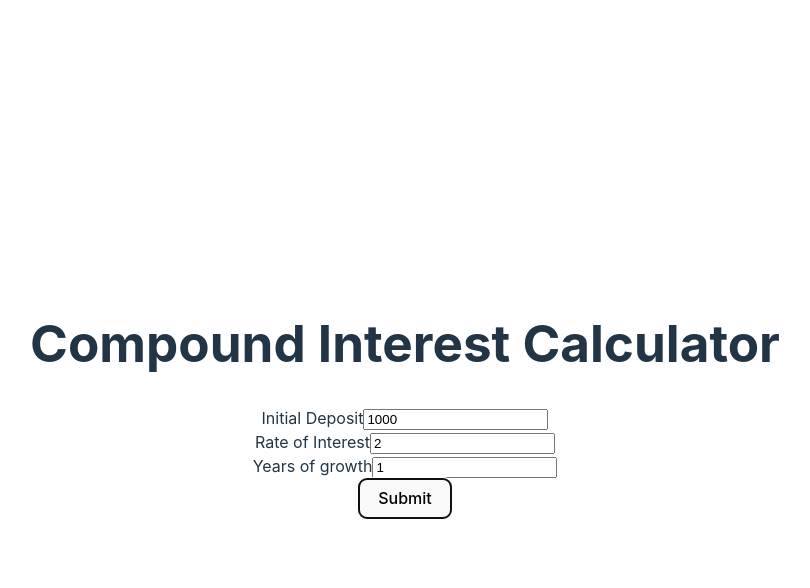
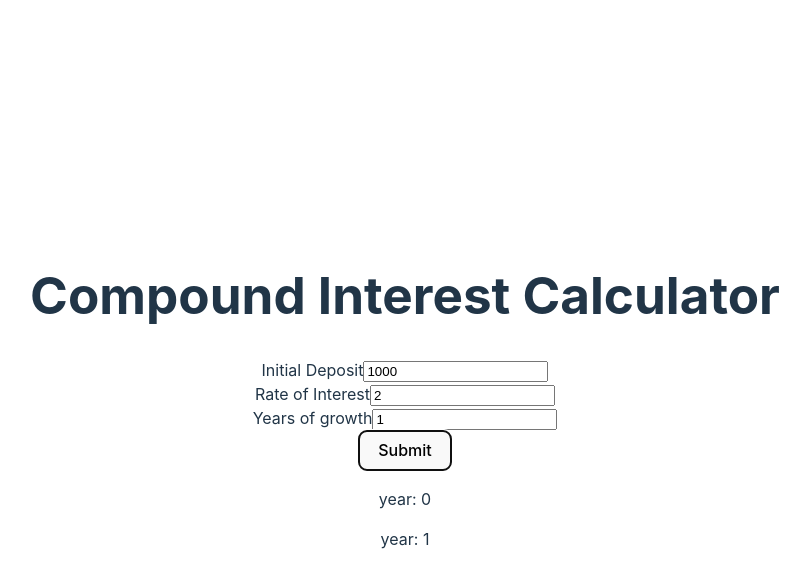
Before and after one commit to vimode/compound-interest-calculator, a React (Vite) app: page / in a window 1280 px wide. Both pictures are taken after a click on the button "Submit". Shown: the top 588 px of the page, without its empty margins (235-1045 px from the left). Built offline with nearby package versions, Linux system fonts and the light colour scheme.

Commit message:
Add userqueries and history

```diff
--- a/src/App.tsx
+++ b/src/App.tsx
@@ -2,33 +2,13 @@ import { useEffect, useRef, useState } from "react";
 import * as d3 from "d3";
 import "./App.css";
 
-function App() {
-  return (
-    <>
-      <h1>Compound Interest Calculator</h1>
-      {/* Header */}
-      {/* Left Graph */}
-      {/* Right input */}
-      <InputForm />
-      {/* History */}
-      {/* Footer */}
-    </>
-  );
+export function randomUUID():string {
+  return self.crypto.randomUUID();
 }
 
-export default App;
+function App() {
 
-function InputForm() {
-  const [formData, setFormData] = useState({
-    initialDeposit: 1000,
-    rateOfInterest: 2,
-    yearsOfGrowth: 1,
-  });
-  const [formErrors, setformErrors] = useState({
-    initialDeposit: "",
-    rateOfInterest: "",
-    yearsOfGrowth: "",
-  });
+  const [userQueries, setUserQueries] = useState([])
 
   function calculateInterest(formData) {
     const { initialDeposit, yearsOfGrowth, rateOfInterest } = formData;
@@ -56,8 +36,38 @@ function InputForm() {
         increasingInterest: (currentAmount - initialDeposit).toFixed(2),
       });
     }
-    console.log(interestDetails);
+    const newId = randomUUID()
+    setUserQueries([...userQueries, {id: newId, details:interestDetails}]);
   }
+
+  return (
+    <>
+      <h1>Compound Interest Calculator</h1>
+      {/* Header */}
+      {/* Left Graph */}
+      {/* Right input */}
+      <InputForm calculateInterest={calculateInterest}/>
+      {/* History */}
+      <QueryHistory userQueries={userQueries} />
+      {/* Footer */}
+    </>
+  );
+}
+
+export default App;
+
+function InputForm({calculateInterest}) {
+  const [formData, setFormData] = useState({
+    initialDeposit: 1000,
+    rateOfInterest: 2,
+    yearsOfGrowth: 1,
+  });
+  const [formErrors, setformErrors] = useState({
+    initialDeposit: "",
+    rateOfInterest: "",
+    yearsOfGrowth: "",
+  });
+
 
   function handleInputChange(event) {
     setFormData({ ...formData, [event.target.name]: event.target.value });
@@ -65,7 +75,6 @@ function InputForm() {
 
   function handleSubmit(event) {
     event.preventDefault();
-
     calculateInterest(formData);
   }
 
@@ -160,3 +169,22 @@ function InputForm() {
     </form>
   );
 }
+
+
+function QueryHistory ({userQueries}) {
+  return (
+    <>
+      {userQueries.length > 0 ? (
+        userQueries.map( query => (
+          <div key={query.id}>
+            {query.details.map(item => (
+            <p key={item.year}>year: {item.year}</p>
+            ))}
+          </div>
+        ))
+
+      ) : <>Nothing to see </>}
+    </>
+
+  )
+}
```
